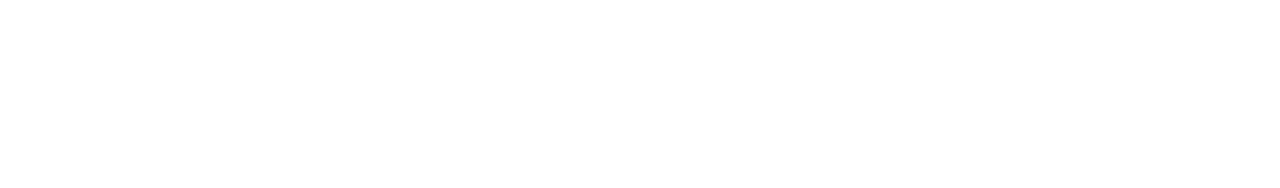
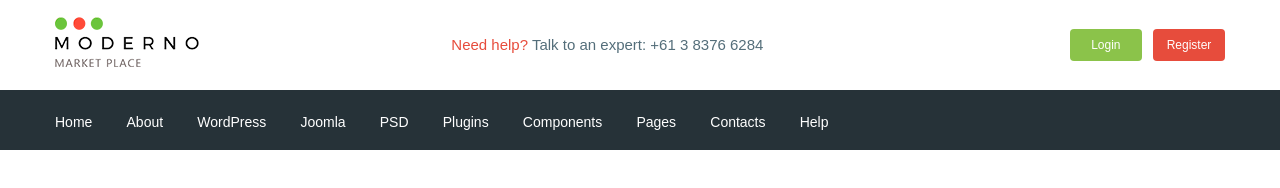
Before and after one commit to dimon08888/moderno, a website: page app/index.html in a window 1280 px wide. Drawn offline with nearby package versions, Linux system fonts and the light colour scheme; files that its build step writes are made by us from their sources.

Commit message:
added header

```diff
--- a/app/index.html
+++ b/app/index.html
@@ -5,12 +5,97 @@
     <meta charset="UTF-8">
     <meta name="viewport" content="width=device-width, initial-scale=1.0">
     <title>Document</title>
+    <link href="https://fonts.googleapis.com/css2?family=Roboto:wght@500;700&display=swap" rel="stylesheet">
     <link rel="stylesheet" href="css/libs.min.css">
     <link rel="stylesheet" href="css/style.min.css">
 </head>
 
 <body>
 
+    <header class="header">
+        <div class="header__top">
+            <div class="container">
+                <div class="header__top-inner">
+                    <div class="header__logo">
+                        <a href="#">
+                            <img src="images/logo.png" alt="логотип">
+                        </a>
+                    </div>
+                    <div class="header__text">
+                        <a href="#"><span>Need help?</span>
+                        </a>
+                        Talk to an expert:
+                        <a class="header__phone" href="tel:61383766284">+61 3 8376 6284</a>
+                    </div>
+                    <div class="header__box">
+                        <a class="basket" href="#"></a>
+                        <a class="header__btn header__btn-login" href="">Login</a>
+                        <a class="header__btn header__btn-register" href="">Register</a>
+                    </div>
+                </div>
+            </div>
+        </div>
+
+        <div class="header__menu">
+            <div class="container">
+                <nav class="menu">
+                    <ul class="menu__list">
+                        <li>
+                            <a href="#">
+                                Home
+                            </a>
+                        </li>
+                        <li>
+                            <a href="#">
+                                About
+                            </a>
+                        </li>
+                        <li>
+                            <a href="#">
+                                WordPress
+                            </a>
+                        </li>
+                        <li>
+                            <a href="#">
+                                Joomla
+                            </a>
+                        </li>
+                        <li>
+                            <a href="#">
+                                PSD
+                            </a>
+                        </li>
+                        <li>
+                            <a href="#">
+                                Plugins
+                            </a>
+                        </li>
+                        <li>
+                            <a href="#">
+                                Components
+                            </a>
+                        </li>
+                        <li>
+                            <a href="#">
+                                Pages
+                            </a>
+                        </li>
+                        <li>
+                            <a href="#">
+                                Contacts
+                            </a>
+                        </li>
+                        <li>
+                            <a href="#">
+                                Help
+                            </a>
+                        </li>
+                    </ul>
+                </nav>
+            </div>
+        </div>
+
+    </header>
 
 
 
--- /dev/null
+++ b/app/scss/_fonts.scss
@@ -0,0 +1,7 @@
+@font-face {
+    font-family: 'Roboto-Regular', sans-serif;
+    src: url('../fonts/Roboto-Regular.woff2') format('woff2'),
+         url('../fonts/Roboto-Regular.woff') format('woff');
+    font-weight: 400;
+    font-display: swap;
+}
--- /dev/null
+++ b/app/scss/_global.scss
@@ -0,0 +1,33 @@
+html {
+    box-sizing: border-box;
+}
+*,
+*::before,
+*::after {
+    box-sizing: inherit;
+}
+a {
+    display: inline-block;
+    text-decoration: none;
+    color: $text;
+}
+ul,
+li {
+    margin: 0;
+    padding: 0;
+    list-style: none;
+}
+body {
+    font-family: 'Roboto-Regular',
+    sans-serif;
+    font-weight: 400;
+    font-size: 15px;
+    line-height: 24px;
+    color: $text;
+}
+
+.container {
+    margin: 0 auto;
+    max-width: 1200px;
+    padding: 0 15px;
+}
--- /dev/null
+++ b/app/scss/_vars.scss
@@ -0,0 +1,4 @@
+$text: #546e7a;
+$red: #e74c3c;
+$green: #8bc34a;
+$bg: #263238;
--- a/app/scss/style.scss
+++ b/app/scss/style.scss
@@ -1,8 +1,54 @@
-html {
-    box-sizing: border-box;
+@import 'vars';
+@import 'global';
+@import 'fonts';
+
+.header__top-inner {
+    display: flex;
+    justify-content: space-between;
+    height: 90px;
+    align-items: center;
 }
-*,
-*::before,
-*::after {
-    box-sizing: inherit;
+.header__text {
+    margin: left auto;
+    margin-right: 50px;
+    span {
+        color: $red;
+    }
 }
+.header__btn {
+    padding: 4px;
+    width: 72px;
+    border-radius: 4px;
+    text-align: center;
+    color: #ffffff;
+    font-size: 12px;
+}
+.header__btn-login {
+    background-color: $green;
+}
+.header__btn-register {
+    background-color: $red;
+    margin-left: 7px;
+}
+.header__menu {
+    background-color: $bg;
+}
+.menu {
+    display: flex;
+    text-align: center;
+    height: 60px;
+}
+
+.menu__list {
+    margin-top: 20px;
+    li {
+        display: inline-block;
+        & + li {
+            margin-left: 30px;
+        }
+    }
+    a {
+        color: #ffffff;
+        font-size: 14px;
+    }
+}
--- a/gulpfile.js
+++ b/gulpfile.js
@@ -8,7 +8,7 @@ uglify = require('gulp-uglify'),
 cssmin = require('gulp-cssmin');
 
 gulp.task('sass', function(){
-  return gulp.src('app/scss/style.scss')
+  return gulp.src('app/scss/**/*.scss')
          .pipe(sass({outputStyle: 'compressed'}))
          .pipe(rename({suffix : '.min'}))
          .pipe(autoprefixer({
@@ -58,7 +58,7 @@ gulp.task('browser-sync', function(){
 });
 
 gulp.task('watch', function(){
-    gulp.watch('app/scss/style.scss', gulp.parallel('sass'));
+    gulp.watch('app/scss/**/*.scss', gulp.parallel('sass'));
     gulp.watch('app/*html', gulp.parallel('html'));
     gulp.watch('app/js/*.js', gulp.parallel('js'));
 });
```
Also changed, not shown: app/fonts/Roboto-Regular.woff (added), app/fonts/Roboto-Regular.woff2 (added), app/images/logo.png (added).
